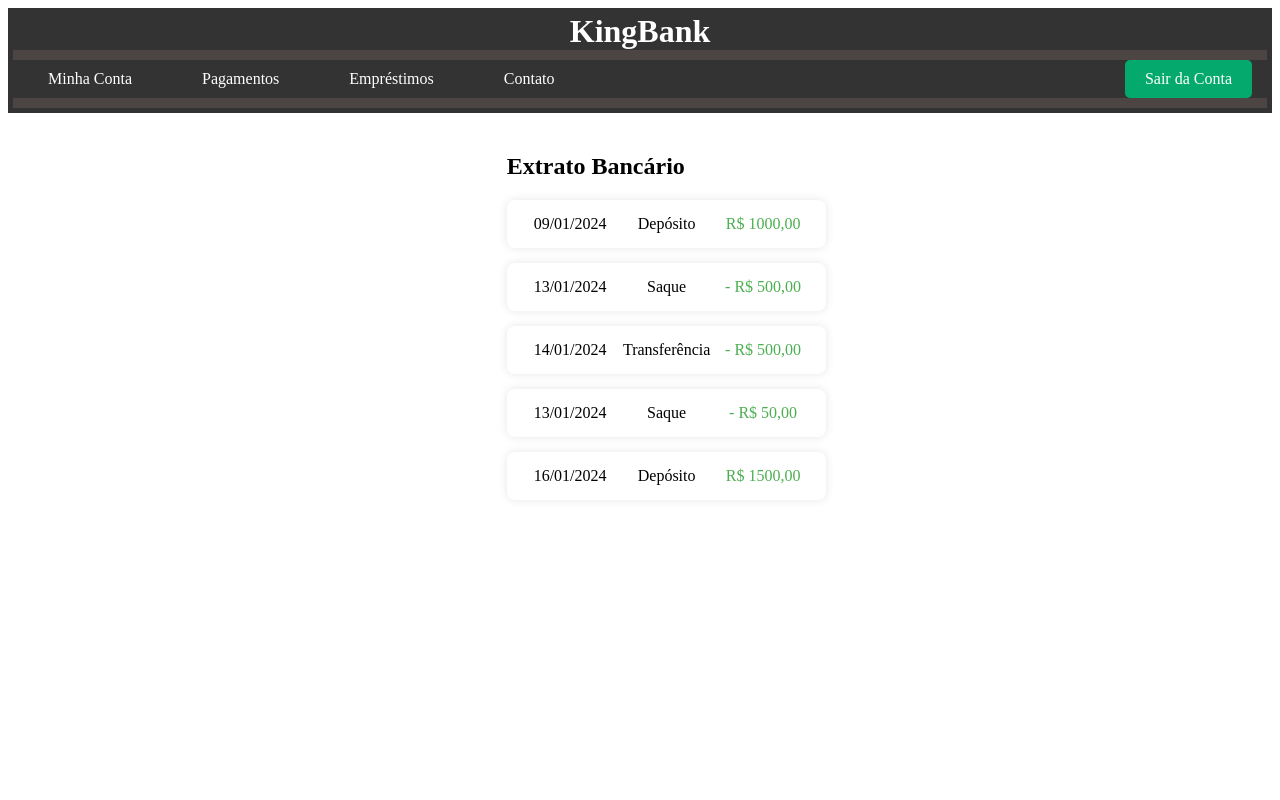
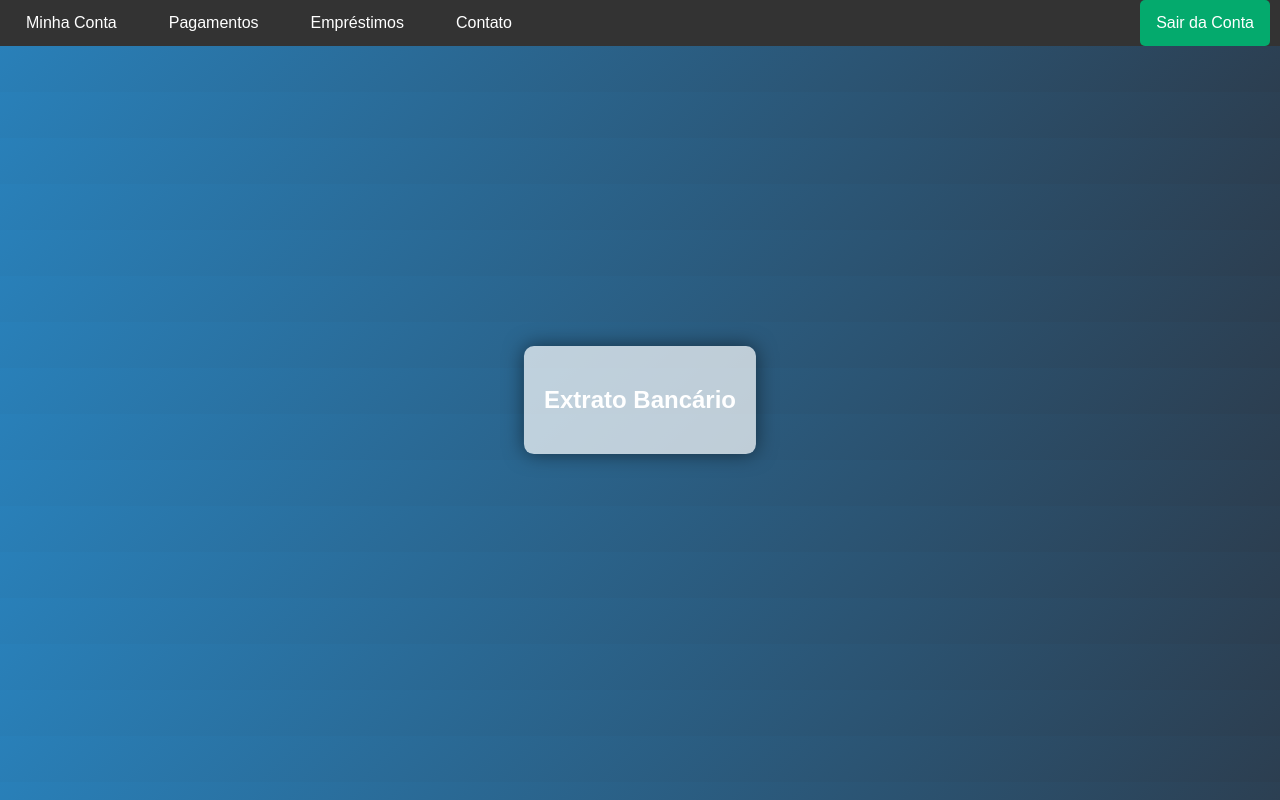
Before and after one commit to iamguiss/N1Bank, a website: page html/extrato.html in a window 1280 px wide. Drawn offline with Linux system fonts and the light colour scheme; files that its build step writes are made by us from their sources.

Commit message:
enviar tudo

```diff
--- /dev/null
+++ b/css/extrato.css
@@ -0,0 +1,129 @@
+/* Estilo para o corpo da página */
+body {
+    font-family: Arial, sans-serif;
+    background: linear-gradient(135deg, #2980b9, #2c3e50);
+    margin: 0;
+    padding: 0;
+    color: #fff;
+    text-align: center;
+    display: flex;
+    flex-direction: column;
+}
+
+nav ul {
+    list-style-type: none;
+    padding: 0;
+    margin: 0;
+}
+
+nav li {
+    display: inline;
+    margin: 0 10px;
+}
+
+nav a {
+    text-decoration: none;
+    color: #fff;
+    padding: 10px;
+    border-radius: 5px;
+    transition: background-color 0.3s;
+}
+
+nav a:hover {
+    background-color: rgba(255, 255, 255, 0.2);
+}
+
+ul {
+    list-style-type: none;
+    margin: 0;
+    padding: 0;
+    overflow: hidden;
+    background-color: #333;
+}
+
+li {
+    float: left;
+}
+
+li a {
+    display: block;
+    color: white;
+    text-align: center;
+    padding: 14px 16px;
+    text-decoration: none;
+}
+
+li a:hover:not(.active) {
+    background-color: #111;
+}
+
+.active {
+    background-color: #04AA6D;
+}
+
+/* Dropdown */
+.dropdown-content {
+    display: none;
+    position: absolute;
+    background-color: #f9f9f9;
+    min-width: 160px;
+    box-shadow: 0px 8px 16px 0px rgba(0, 0, 0, 0.2);
+    z-index: 1;
+}
+
+.dropdown-content a {
+    color: rgb(117, 105, 105);
+    background-color: #fff;
+    padding: 12px 16px;
+    text-decoration: none;
+    display: block;
+    text-align: left;
+}
+
+.dropdown-content a:hover {
+    background-color: #997b7b;
+}
+
+.dropdown:hover .dropdown-content {
+    display: block;
+}
+
+/* Estilo para o conteúdo principal */
+.background {
+    position: fixed;
+    top: 0;
+    left: 0;
+    width: 100%;
+    height: 100%;
+    background-color: rgba(0, 0, 0, 0.5); /* Cor escura com transparência */
+    z-index: 1; /* Garante que a camada escura fique atrás do main */
+}
+
+/* Estilo para o conteúdo principal */
+main {
+    position: fixed; /* Para garantir que o z-index funcione corretamente */
+    z-index: 2; /* Garante que o main fique sobre a camada escura */
+    max-width: 800px; /* Alterado para melhorar a legibilidade */
+    top: 50%; /* Centraliza verticalmente */
+    left: 50%; /* Centraliza horizontalmente */
+    transform: translate(-50%, -50%); /* Move o elemento de volta metade do seu próprio tamanho */
+    padding: 20px;
+    background-color: rgba(255, 255, 255, 0.7); /* Cor de fundo mais clara */
+    border-radius: 10px;
+    box-shadow: 0px 0px 20px 0px rgba(0, 0, 0, 0.5);
+}
+.transaction-list {
+    text-align: left; /* Ajuste para alinhar as transações à esquerda */
+}
+
+.transaction {
+    margin-bottom: 10px; /* Espaçamento entre as transações */
+}
+
+.date {
+    font-weight: bold; /* Realce para a data */
+}
+
+.amount {
+    float: right; /* Alinhamento à direita para o valor */
+}
--- /dev/null
+++ b/css/sistema.css
@@ -0,0 +1,99 @@
+        /* Estilo para o corpo da página */
+        body {
+            font-family: Arial, sans-serif;
+            background: linear-gradient(135deg, #2980b9, #2c3e50);
+            /* Gradiente de fundo */
+            margin: 0;
+            padding: 0;
+            color: #fff;
+            text-align: center;
+            display: flex;
+            flex-direction: column;
+        }
+        nav ul {
+            list-style-type: none;
+            padding: 0;
+            margin: 0;
+        }
+
+        nav li {
+            display: inline;
+            margin: 0 10px;
+        }
+
+        nav a {
+            text-decoration: none;
+            color: #fff;
+            padding: 10px;
+            border-radius: 5px;
+            transition: background-color 0.3s;
+        }
+
+        nav a:hover {
+            background-color: rgba(255, 255, 255, 0.2);
+        }
+
+        ul {
+            list-style-type: none;
+            margin: 0;
+            padding: 0;
+            overflow: hidden;
+            background-color: #333;
+        }
+
+        li {
+            float: left;
+        }
+
+        li a {
+            display: block;
+            color: white;
+            text-align: center;
+            padding: 14px 16px;
+            text-decoration: none;
+        }
+
+        li a:hover:not(.active) {
+            background-color: #111;
+        }
+
+        .active {
+            background-color: #04AA6D;
+        }
+
+        /* Outra parte */
+        .dropdown-content {
+            display: none;
+            position: absolute;
+            background-color: #f9f9f9;
+            min-width: 160px;
+            box-shadow: 0px 8px 16px 0px rgba(0, 0, 0, 0.2);
+            z-index: 1;
+        }
+
+        .dropdown-content a {
+            color: rgb(117, 105, 105);
+            background-color: #fff;
+            padding: 12px 16px;
+            text-decoration: none;
+            display: block;
+            text-align: left;
+        }
+
+        .dropdown-content a:hover {
+            background-color: #997b7b;
+        }
+
+        .dropdown:hover .dropdown-content {
+            display: block;
+        }
+
+        /* Estilo para o conteúdo principal */
+        main {
+            max-width: 600px;
+            margin: 15.35% auto;
+            padding: 20px;
+            background-color: rgba(0, 0, 0, 0.5);
+            border-radius: 10px;
+            box-shadow: 0px 0px 20px 0px rgba(0, 0, 0, 0.5);
+        }
--- a/html/extrato.html
+++ b/html/extrato.html
@@ -1,14 +1,14 @@
 <!DOCTYPE html>
 <html lang="pt-br">
+
 <head>
     <meta charset="UTF-8">
     <meta name="viewport" content="width=device-width, initial-scale=1.0">
     <title>KingBank | Extrato</title>
-    <link rel="stylesheet" type="text/css" href="styles.css">
+    <link rel="stylesheet" type="text/css" href="/css/extrato.css">
 </head>
+
 <body>
-    <header>
-        <h1>KingBank</h1>
     <nav>
         <ul>
             <li><a href="sistema.html"><i class="fas fa-user"></i> Minha Conta</a></li>
@@ -23,43 +23,21 @@
             </li>
             <li><a href="emprestimo.html"><i class="fas fa-hand-holding-usd"></i> Empréstimos</a></li>
             <li><a href="contato.html"><i class="fas fa-envelope"></i> Contato</a></li>
-                <li style="float:right"><a class="active" href="index.html"><i class="fas fa-sign-out-alt"></i> Sair da Conta</a></li>
+            <li style="float:right"><a class="active" href="index.html"><i class="fas fa-sign-out-alt"></i> Sair da
+                    Conta</a></li>
         </ul>
     </nav>
-    </header>
+
 
     <main>
         <section>
             <h2>Extrato Bancário</h2>
-            <div class="transaction-list">
-                <div class="transaction">
-                    <span class="date">09/01/2024</span>
-                    <span class="description">Depósito</span>
-                    <span class="amount">R$ 1000,00</span>
-                </div>
-                <div class="transaction">
-                    <span class="date">13/01/2024</span>
-                    <span class="description">Saque</span>
-                    <span class="amount">- R$ 500,00</span>
-                </div>
-                <div class="transaction">
-                    <span class="date">14/01/2024</span>
-                    <span class="description">Transferência</span>
-                    <span class="amount">- R$ 500,00</span>
-                </div>
-                <div class="transaction">
-                    <span class="date">13/01/2024</span>
-                    <span class="description">Saque</span>
-                    <span class="amount">- R$ 50,00</span>
-                </div>
-                <div class="transaction">
-                    <span class="date">16/01/2024</span>
-                    <span class="description">Depósito</span>
-                    <span class="amount">R$ 1500,00</span>
-                </div>
-                <!-- Adicione mais transações conforme necessário -->
+            <div class="transaction-list" id="transactionList">
+                <!-- Aqui serão adicionadas as transações dinamicamente pelo JavaScript -->
             </div>
         </section>
     </main>
+
 </body>
+
 </html>
```
Also changed, not shown: html/sistema.html (+19 -71 lines). Lines whose indentation alone changed are shown as unchanged.
